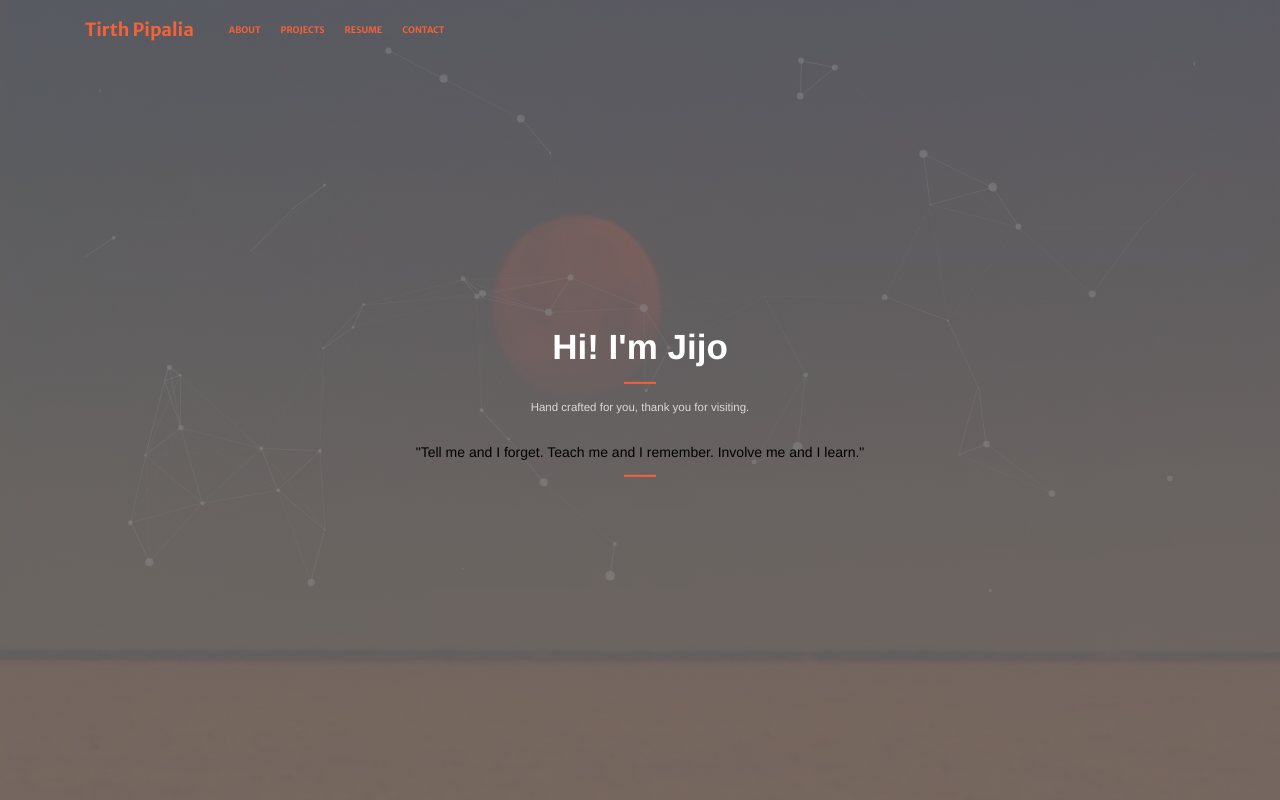
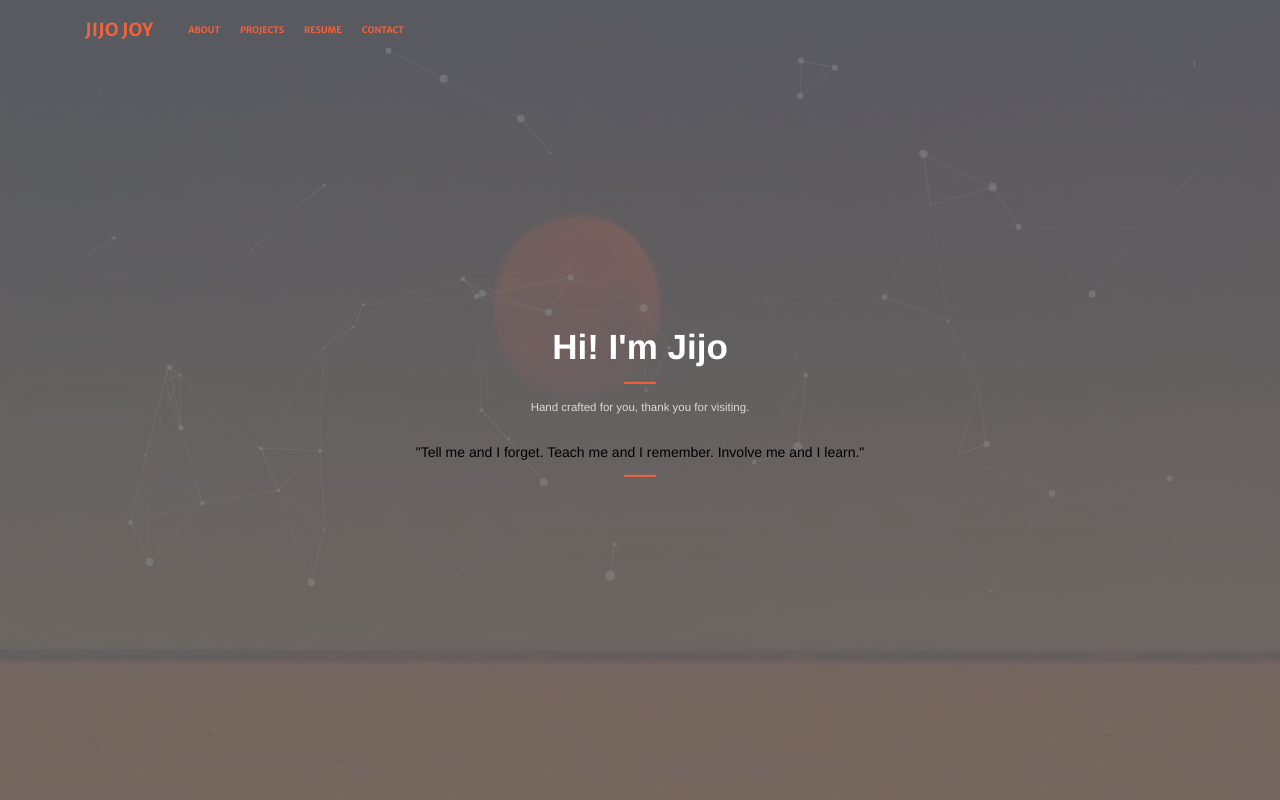
Before and after one commit to JijoJoyAntony/jijo-joy.github.io, a plain HTML site: page index.html in a window 1280 px wide. Shown: the top 800 px of the page. Drawn offline with nearby package versions, Linux system fonts and the light colour scheme; files that its build step writes are made by us from their sources.

Commit message:
Update index.html

```diff
--- a/index.html
+++ b/index.html
@@ -28,7 +28,7 @@
         <nav class="navbar navbar-expand-lg navbar-fixed-top fixed-top fixed-nav-bar" id="mainNav">
             <div class="container">
 
-                <a class="navbar-brand js-scroll-trigger" href="#page-top" style="color:#f4623a"><b>Tirth Pipalia</b></a>
+                <a class="navbar-brand js-scroll-trigger" href="#page-top" style="color:#f4623a"><b>JIJO JOY</b></a>
                 <button class="navbar-toggler navbar-toggler-right" type="button" data-toggle="collapse"
                 data-target="#navbarResponsive" aria-controls="navbarResponsive" aria-expanded="false"
                 aria-label="Toggle navigation">
```
